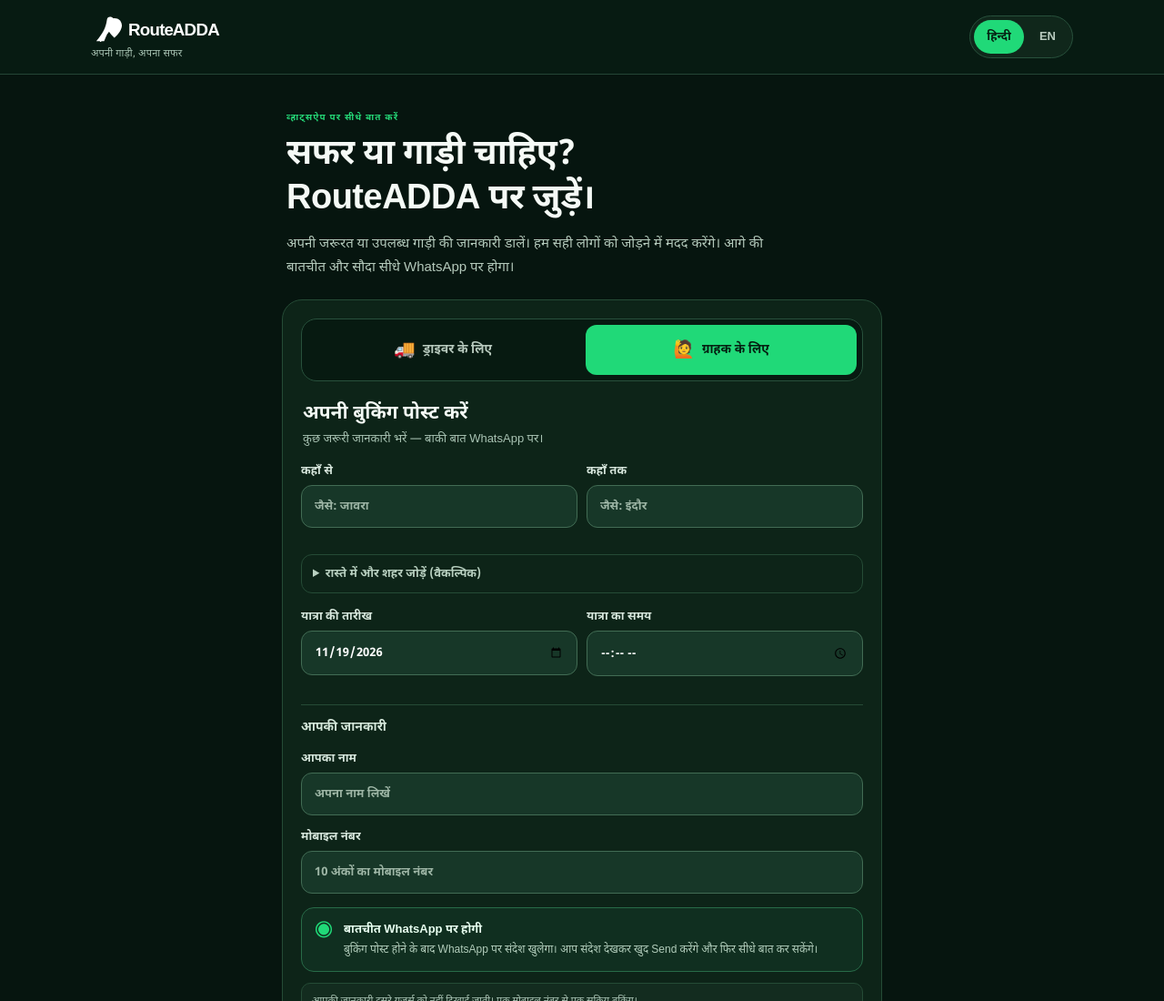
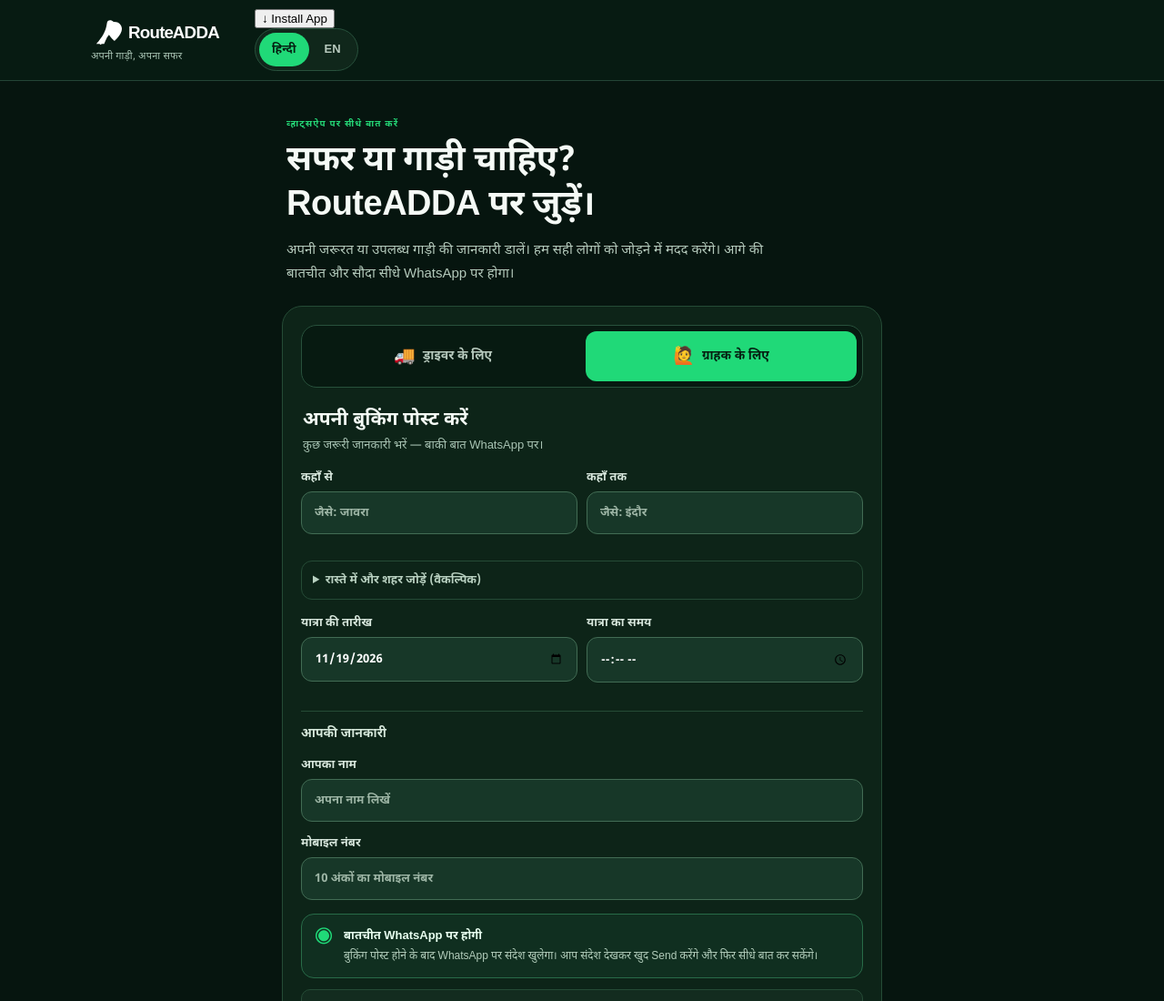
Before and after one commit to temporary-coderr/booking_bot, a plain HTML site: page public/index.html in a window 1280 px wide. Shown: the top 1100 px of the page at 91% size. Drawn offline with Linux system fonts and the light colour scheme.

Commit message:
Add RouteADDA PWA install entry point

```diff
--- a/public/index.html
+++ b/public/index.html
@@ -1,6 +1,6 @@
 <!doctype html>
-<html lang="hi"><head><meta charset="utf-8"><meta name="viewport" content="width=device-width,initial-scale=1"><meta name="theme-color" content="#061a12"><meta name="description" content="RouteADDA par apni ride ya vehicle booking post karein aur WhatsApp par baat aage badhayein."><title>RouteADDA — सफर का सही साथी</title><link rel="icon" type="image/svg+xml" href="/favicon.svg"><link rel="apple-touch-icon" href="/favicon.svg"><link rel="stylesheet" href="/style.css?v=20261118-2"></head>
-<body class="public-home"><header class="topbar"><a class="brand-home" href="/" aria-label="RouteADDA home"><img class="brand-logo" src="/assets/routeadda-logo.svg" alt="RouteADDA"><span class="brand-tagline" data-i18n="tagline">अपनी गाड़ी, अपना सफर</span></a><div class="language-switch" role="group" aria-label="Language"><button type="button" class="lang-button active" data-lang="hi" aria-pressed="true">हिन्दी</button><button type="button" class="lang-button" data-lang="en" aria-pressed="false">EN</button></div></header>
+<html lang="hi"><head><meta charset="utf-8"><meta name="viewport" content="width=device-width,initial-scale=1"><meta name="theme-color" content="#061a12"><meta name="description" content="RouteADDA par apni ride ya vehicle booking post karein aur WhatsApp par baat aage badhayein."><title>RouteADDA — सफर का सही साथी</title><link rel="icon" type="image/svg+xml" href="/favicon.svg"><link rel="apple-touch-icon" href="/favicon.svg"><link rel="manifest" href="/manifest.webmanifest"><link rel="stylesheet" href="/style.css?v=20261119-1"></head>
+<body class="public-home"><header class="topbar"><a class="brand-home" href="/" aria-label="RouteADDA home"><img class="brand-logo" src="/assets/routeadda-logo.svg" alt="RouteADDA"><span class="brand-tagline" data-i18n="tagline">अपनी गाड़ी, अपना सफर</span></a><div class="header-actions"><button type="button" id="app-install" class="install-button">↓ Install App</button><div class="language-switch" role="group" aria-label="Language"><button type="button" class="lang-button active" data-lang="hi" aria-pressed="true">हिन्दी</button><button type="button" class="lang-button" data-lang="en" aria-pressed="false">EN</button></div></div></header>
 <main class="shell">
 <section class="intro"><span class="eyebrow" data-i18n="eyebrow">व्हाट्सऐप पर सीधे बात करें</span><h1 data-i18n="headline">सफर या गाड़ी चाहिए?<br>RouteADDA पर जुड़ें।</h1><p data-i18n="intro">अपनी जरूरत या उपलब्ध गाड़ी की जानकारी डालें। हम सही लोगों को जोड़ने में मदद करेंगे। आगे की बातचीत और सौदा सीधे WhatsApp पर होगा।</p></section>
 <section class="panel">
@@ -19,4 +19,4 @@
 <button class="primary-button" type="submit" id="submit-button"><span data-i18n="submit">बुकिंग पोस्ट करें</span><span aria-hidden="true">→</span></button><p class="form-status" id="form-status" role="status"></p></form></section>
 <section class="success-panel" id="success-panel" hidden><div class="success-icon">✓</div><h2 data-i18n="successTitle">बुकिंग पोस्ट हो गई!</h2><p id="success-message"></p><div id="whatsapp-links" class="wa-links"></div><p class="muted" data-i18n="successNote">WhatsApp खुलेगा। संदेश चेक करके Send दबाएँ।</p><button id="edit-booking" class="outline-button" hidden data-i18n="editBooking">मेरी बुकिंग बदलें</button></section>
 <div class="lookup-strip"><span data-i18n="lookupText">क्या इसी डिवाइस पर पहले बुकिंग की थी?</span><button type="button" id="find-booking" class="text-button" data-i18n="lookupButton">रेफरेंस से एडिट करें</button></div>
-<footer>RouteADDA · <span data-i18n="footer">सफर का सही साथी</span></footer></main><script src="/app.js?v=20261118-2" defer></script></body></html>
+<footer>RouteADDA · <span data-i18n="footer">सफर का सही साथी</span></footer></main><script src="/app.js?v=20261119-1" defer></script></body></html>
```
